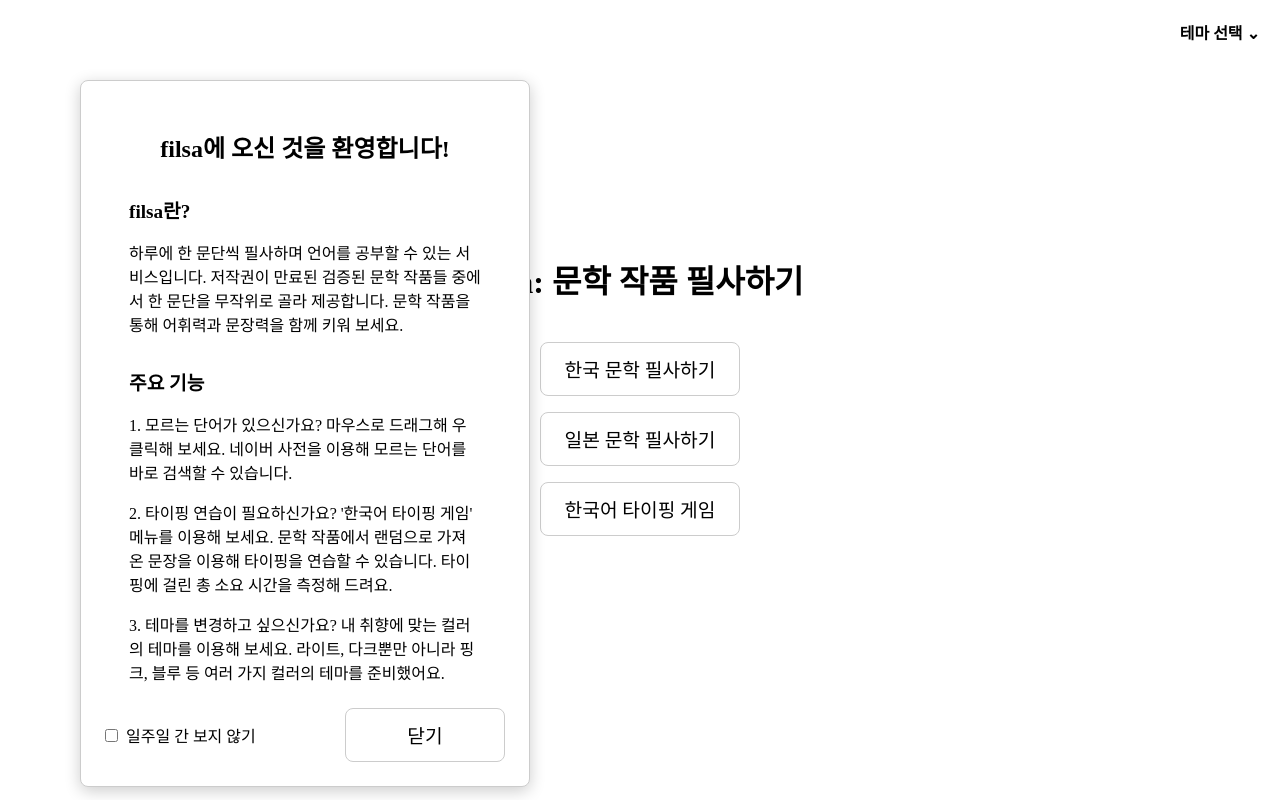
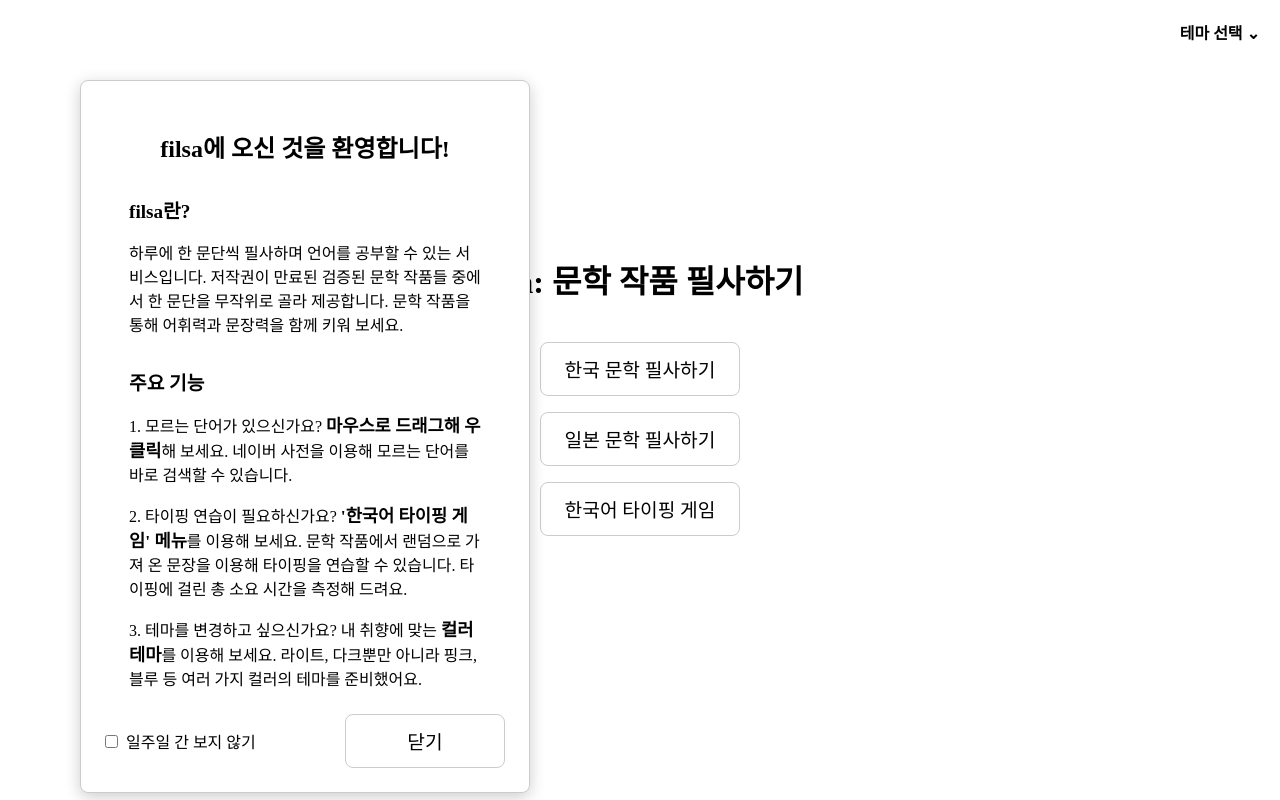
Before and after one commit to d0ix2/filsa, a React (Create React App) app: page / in a window 1280 px wide. Built offline with nearby package versions, Linux system fonts and the light colour scheme.

Commit message:
[STYLE] 일부 컴포넌트 스타일링 수정

```diff
--- a/src/components/PopUp/PopUp.jsx
+++ b/src/components/PopUp/PopUp.jsx
@@ -37,17 +37,17 @@
         <S.ParagraghWrapper>
             <S.BoldText>주요 기능</S.BoldText>
             <S.PlainText>
-                1. 모르는 단어가 있으신가요? 마우스로 드래그해 우클릭해 보세요.
+                1. 모르는 단어가 있으신가요? <S.HighlightedText>마우스로 드래그해 우클릭</S.HighlightedText>해 보세요.
                 네이버 사전을 이용해 모르는 단어를 바로 검색할 수 있습니다.
             </S.PlainText>
             <S.PlainText>
-                2. 타이핑 연습이 필요하신가요? '한국어 타이핑 게임' 메뉴를 이용해 보세요.
+                2. 타이핑 연습이 필요하신가요? <S.HighlightedText>'한국어 타이핑 게임' 메뉴</S.HighlightedText>를 이용해 보세요.
                 문학 작품에서 랜덤으로 가져 온 문장을 이용해 타이핑을 연습할 수 있습니다.
                 타이핑에 걸린 총 소요 시간을 측정해 드려요.
             </S.PlainText>
             <S.PlainText>
                 3. 테마를 변경하고 싶으신가요?
-                내 취향에 맞는 컬러의 테마를 이용해 보세요.
+                내 취향에 맞는 <S.HighlightedText>컬러 테마</S.HighlightedText>를 이용해 보세요.
                 라이트, 다크뿐만 아니라 핑크, 블루 등 여러 가지 컬러의 테마를 준비했어요.
             </S.PlainText>
         </S.ParagraghWrapper>
--- a/src/components/PopUp/PopUp.style.jsx
+++ b/src/components/PopUp/PopUp.style.jsx
@@ -23,6 +23,7 @@
 export const CheckboxWrapper = styled.div`
   display: flex;
   align-items: center;
+  color: ${(props) => props.theme.color.primary};
 `;
 
 export const Button = styled.button`
@@ -30,6 +31,7 @@
   font-size: 1.2rem;
   text-decoration: none;
   background-color: transparent;
+  color: ${(props) => props.theme.color.primary};
   border: 1px solid ${(props) => props.theme.color.border};
   padding: 0.75rem 1.5rem;
   border-radius: 8px;
@@ -69,6 +71,13 @@
   color: ${(props) => props.theme.color.primary};
 `;
 
+export const HighlightedText = styled.span`
+  white-space: pre-line;
+  font-weight: 800;
+  font-size: 1.1rem;
+  color: ${(props) => props.theme.color.primary};
+`;
+
 export const BoldText = styled.span`
   white-space: pre-line;
   font-size: 1.2rem;
--- a/src/pages/GamePage/GamePage.jsx
+++ b/src/pages/GamePage/GamePage.jsx
@@ -10,7 +10,7 @@
   const [input, setInput] = useState('');
   const [displaySpans, setDisplaySpans] = useState([]);
   const [isStarted, setIsStarted] = useState(false);
-  const [isPaused, setIsPaused] = useState(false); // ✅ 추가
+  const [isPaused, setIsPaused] = useState(false); // 추가
   const [isGameFinished, setIsGameFinished] = useState(false);
   const [sentenceCount, setSentenceCount] = useState(0);
   const [elapsedTime, setElapsedTime] = useState(0);
@@ -38,7 +38,7 @@
     setTargetSentence(getRandomSentence());
     setInput('');
     setIsStarted(true);
-    setIsPaused(false); // ✅ 시작 시 일시정지 해제
+    setIsPaused(false); // 시작 시 일시정지 해제
     setIsGameFinished(false);
     setSentenceCount(0);
     setElapsedTime(0);
@@ -114,7 +114,7 @@
         return <span key={index}>{char}</span>;
       } else if (inputChars[index] === char) {
         return (
-          <span key={index} style={{ color: 'black' }}>
+          <span key={index} style={{ fontWeight: '800' }}>
             {char}
           </span>
         );
@@ -170,7 +170,7 @@
           <S.Button onClick={handleStart}>▶ 게임 시작</S.Button>
         )}
 
-        {/* ⏸ 일시 정지 / ▶ 재개 버튼 */}
+        {/* 일시 정지 / 재개 버튼 */}
         {isStarted &&
           !isGameFinished &&
           (isPaused ? (
--- a/src/pages/GamePage/GamePage.style.js
+++ b/src/pages/GamePage/GamePage.style.js
@@ -39,6 +39,7 @@
 export const Paragragh = styled.span`
   white-space: pre-line;
   font-size: 1.2rem;
+  font-weight: 500;
   animation: ${fadeInUp} 0.5s ease-out;
   color: ${(props) => props.theme.color.primary};
 `;
@@ -46,12 +47,16 @@
 export const AnswerInput = styled.input`
   width: 60vh;
   padding: 1rem;
-  fontsize: 1rem;
+  font-size: 1rem;
   outline: none;
   border: 1px solid ${(props) => props.theme.color.border};
   background-color: ${(props) => props.theme.color.background};
   color: ${(props) => props.theme.color.border};
   border-radius: 8px;
+
+  ::placeholder {
+    color: ${(props) => props.theme.color.primary};
+  }
 `;
 
 export const Button = styled.button`
--- a/src/styles/GlobalStyle.js
+++ b/src/styles/GlobalStyle.js
@@ -48,6 +48,11 @@
   box-sizing: border-box;
   font: inherit;
   vertical-align: baseline;
+
+  *::placeholder {
+  color: inherit;
+  opacity: 1; /* Safari에서 placeholder 흐릿하게 나오는 문제 방지 */
+}
 }
 
 p,
@@ -75,4 +80,5 @@
   color: inherit;
   text-decoration: none;
 }
-`;
+`
+;
```
